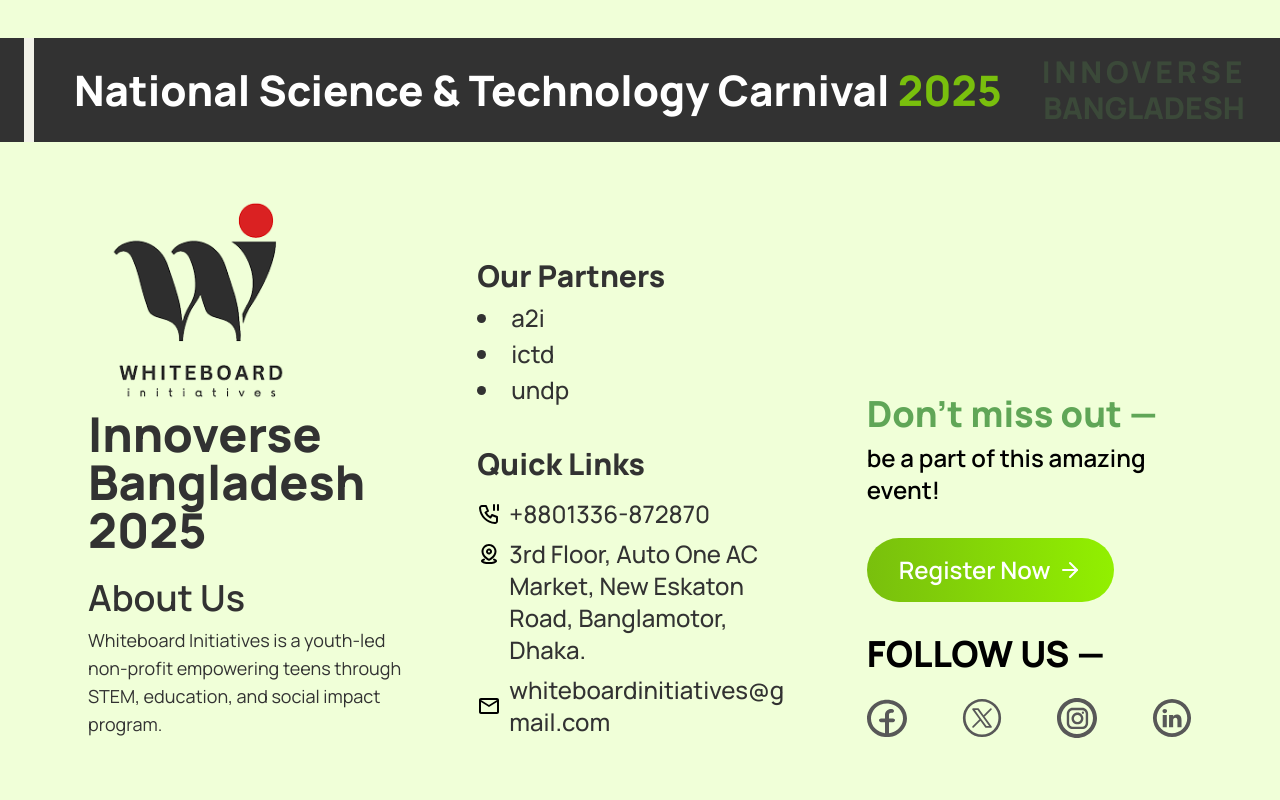
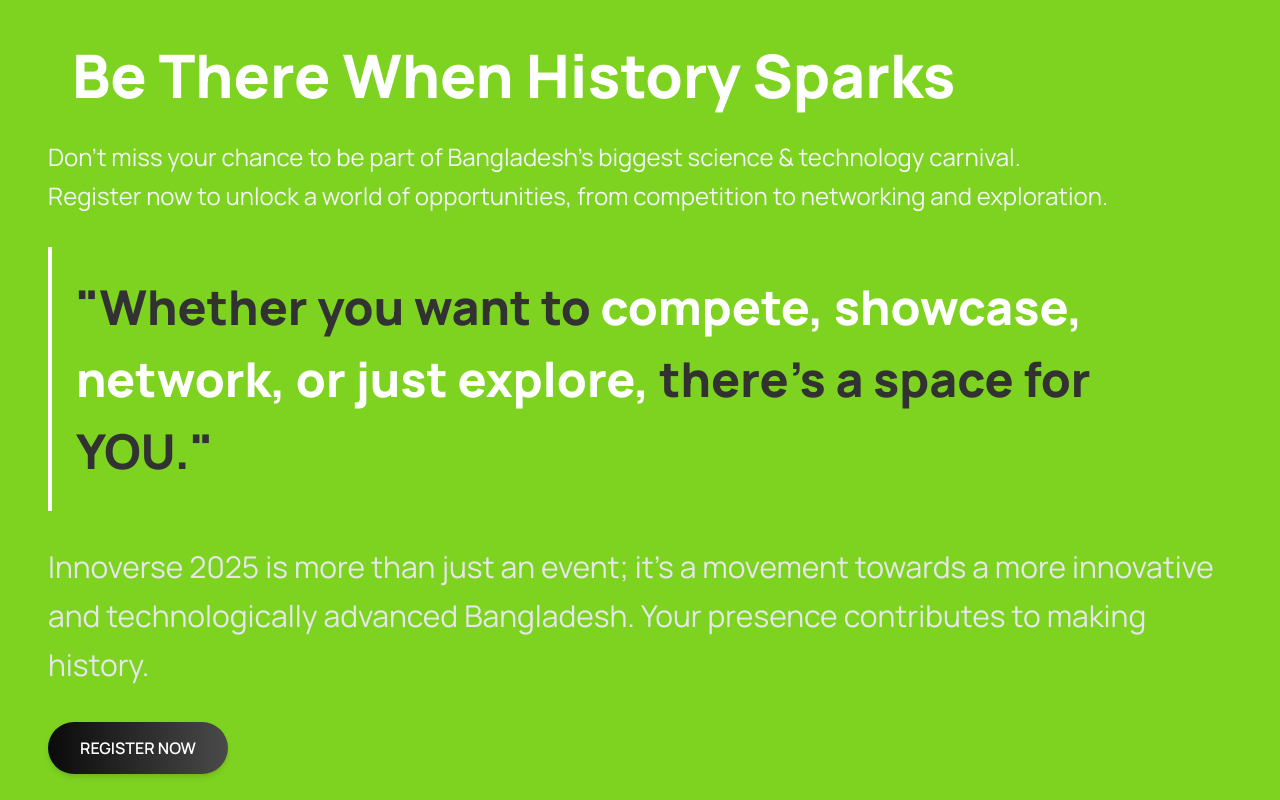
Before and after one commit to shihabhq/innoverse, a Next.js app: page / in a window 1280 px wide. Shown: the part 5940-6740 px from the top of the page. Built offline with nearby package versions, Linux system fonts and the light colour scheme.

Commit message:
added additionals page

```diff
--- a/src/app/page.tsx
+++ b/src/app/page.tsx
@@ -1,3 +1,4 @@
+import HomeAdditionalText from "@/components/HomeAdditionalText";
 import HomeEvents from "@/components/HomeEvents";
 import HomeHero from "@/components/HomeHero";
 import HomeOfferings from "@/components/HomeOfferings";
@@ -12,6 +13,7 @@ export default function Home() {
       <HomeOfferings />
       <HomeSpeakers />
       <HomeEvents />
+      <HomeAdditionalText />
     </>
   );
 }
--- /dev/null
+++ b/src/components/HomeAdditionalText.tsx
@@ -0,0 +1,55 @@
+import Link from "next/link";
+
+const HomeAdditionalText = () => {
+  return (
+    <section className="bg-[#7ED321] text-white py-12 sm:py-16 lg:py-20 px-4 sm:px-6 md:px-8 lg:px-12">
+      <div className="max-w-7xl mx-auto text-center md:text-left">
+        {/* Heading */}
+        <h2 className="text-3xl sm:text-4xl md:text-5xl lg:text-6xl font-extrabold mb-4 sm:mb-6 md:ml-6 leading-tight">
+          Be There When History Sparks
+        </h2>
+
+        {/* Subtext */}
+        <p className="text-base sm:text-lg md:text-xl lg:text-2xl text-gray-100 mb-6 sm:mb-8 leading-relaxed">
+          Don&apos;t miss your chance to be part of Bangladesh&apos;s biggest
+          science & technology carnival.{" "}
+          <span className="hidden sm:inline">
+            <br />
+          </span>
+          Register now to unlock a world of opportunities, from competition to
+          networking and exploration.
+        </p>
+
+        {/* Quote Box */}
+        <blockquote className="border-l-4 border-white pl-3 sm:pl-4 md:pl-6 py-4 sm:py-6 my-6 sm:my-8">
+          <p className="text-xl sm:text-2xl md:text-3xl lg:text-5xl font-extrabold text-dark-accent leading-snug sm:leading-normal">
+            &quot;Whether you want to{" "}
+            <span className="font-extrabold text-white">
+              compete, showcase, network, or just explore,
+            </span>{" "}
+            there&apos;s a space for YOU.&quot;
+          </p>
+        </blockquote>
+
+        {/* Bottom Text */}
+        <p className="text-lg sm:text-xl md:text-2xl lg:text-3xl text-gray-200 mb-6 sm:mb-8 leading-relaxed">
+          Innoverse 2025 is more than just an event; it&apos;s a movement
+          towards a more innovative and technologically advanced Bangladesh.
+          Your presence contributes to making history.
+        </p>
+
+        {/* Button */}
+        <div className="flex justify-center md:justify-start">
+          <Link
+            href="#register"
+            className="inline-block bg-[linear-gradient(90deg,#0A0A0A,#4A4A4A)] text-white font-semibold text-sm sm:text-base px-6 sm:px-8 py-3 sm:py-3.5 rounded-full shadow-md hover:opacity-90 transition-opacity duration-200"
+          >
+            REGISTER NOW
+          </Link>
+        </div>
+      </div>
+    </section>
+  );
+};
+
+export default HomeAdditionalText;
--- a/src/components/HomeEvents.tsx
+++ b/src/components/HomeEvents.tsx
@@ -105,7 +105,7 @@ const HomeEvents = () => {
       <div className="pt-16 flex items-center justify-center">
         <Link
           href={"/dynamic-experience"}
-          className="py-4 px-8 bg-white shadow-[0px_0px_14px_4px_rgba(0,0,0,0.25)] transition-all hover:-translate-y-1 text-secondary font-extrabold text-xl rounded-full uppercase"
+          className="py-4 px-8 bg-white shadow-[-5px_5px_12px_0px_rgba(0,0,0,0.8)] transition-all hover:-translate-y-1 text-secondary font-extrabold text-xl rounded-full uppercase"
         >
           Learn More
         </Link>
```
